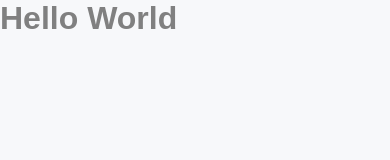
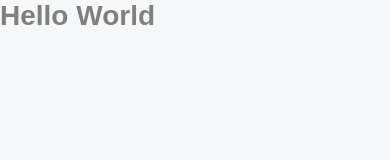
Before and after one commit to felipealvessi/podcastr, a Next.js app: page / in a window 390 px wide. Shown: the top 160 px of the page. Built offline with nearby package versions, Linux system fonts and the light colour scheme.

Commit message:
implementing the average queries :wrench:

```diff
--- a/src/styles/global.scss
+++ b/src/styles/global.scss
@@ -19,6 +19,18 @@
   --purple-400: #9164fa;
   --purple-500: #8257e5;
   --purple-800: #6f48c9;
+}
+
+@media (max-width: 1080px) {
+  html {
+    font-size: 93.75%; // 15px
+  }
+}
+
+@media (max-width: 720px) {
+  html {
+    font-size: 87.5%; //14px
+  }
 }
 
 body {
```
